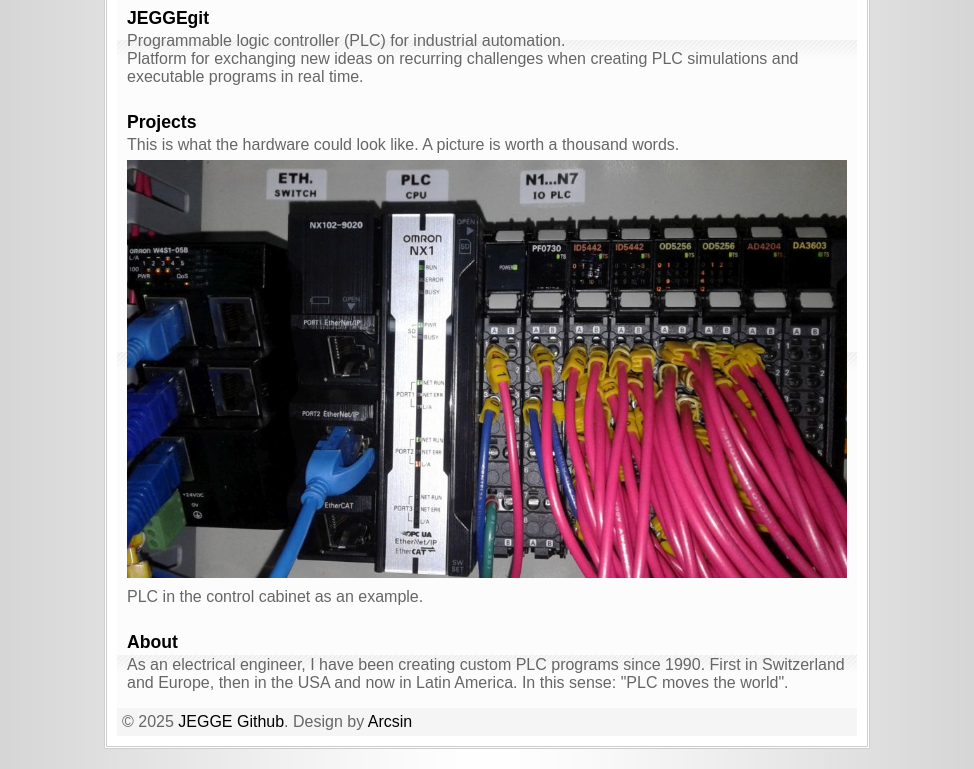
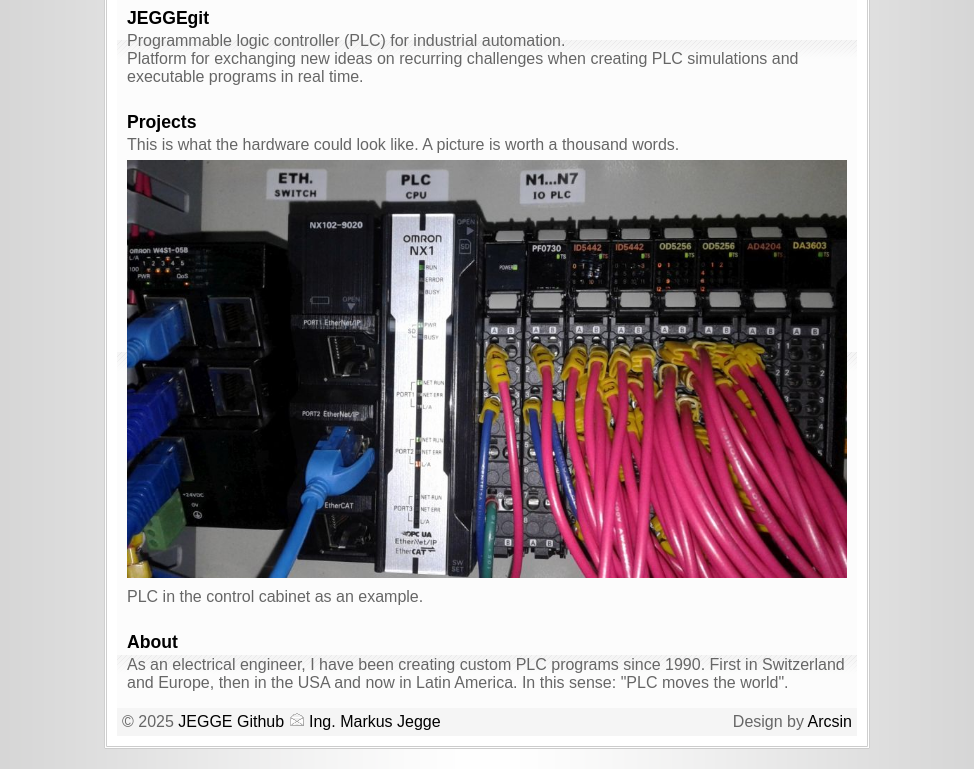
Before and after one commit to JEGGEgit/JEGGEgit.github.io, a plain HTML site: page index.htm in a window 1280 px wide. Shown: the part 377-1146 px from the top of the page, without its empty margins (153-1127 px from the left). Drawn offline with Linux system fonts and the light colour scheme.

Commit message:
Add files via upload

```diff
--- a/default.css
+++ b/default.css
@@ -97,3 +97,7 @@ body {
   background: #f5f5f5 none repeat scroll 0% 50%;
   color: #666666;
 }
+.footer span {
+  margin: 0px;
+  float: right;
+}
--- a/index.htm
+++ b/index.htm
@@ -8,14 +8,14 @@
 <meta name="author" content="Markus JEGGE"/>
 <link rel="stylesheet" type="text/css" href="default.css"/>
 <link rel="shortcut icon" type="image/x-icon" href="favicon.ico"/>
-<title>JEGGE Github</title>
+<title>JEGGE Github PLC programming</title>
 </head>
 <body>
 <div class="main">
 	<div class="container">
 		<div class="logo"><a href="index.htm"><span></span></a></div>
 		<div class="menu">
-			<a href="#JEGGEgit"><span>JEGGEgit</span></a>
+			<a href="https://github.com/JEGGEgit" title="JEGGE Github" target="_blank"><span>JEGGEgit</span></a>
 			<a href="#Projects"><span>Projects</span></a>
 			<a href="#About" id="last"><span>About</span></a>
 		</div>
@@ -49,7 +49,11 @@
         </p>
 			</div>
 		</div>
-		<div class="footer">&copy; 2025 <a href="index.htm">JEGGE Github</a>. Design by <a href="https://www.arcsin.se" title="Template from" target="_blank">Arcsin</a></div>
+		<div class="footer">&copy; 2025 <a href="https://github.com/JEGGEgit" title="JEGGE Github" target="_blank">JEGGE Github</a>
+      <img src="img/mail.gif" alt="email" title="email to" width="16" height="16" border="0" align="top">
+      <a href="&#109;&#097;&#105;&#108;&#116;&#111;&#058;&#105;&#110;&#103;&#046;&#109;&#097;&#114;&#107;&#117;&#115;&#046;&#106;&#101;&#103;&#103;&#101;&#064;&#103;&#109;&#097;&#105;&#108;&#046;&#099;&#111;&#109;" title="&#105;&#110;&#103;&#046;&#109;&#097;&#114;&#107;&#117;&#115;&#046;&#106;&#101;&#103;&#103;&#101;&#064;&#103;&#109;&#097;&#105;&#108;&#046;&#099;&#111;&#109;">Ing. Markus Jegge</a>
+      <span>Design by <a href="https://www.arcsin.se" title="this template made by" target="_blank">Arcsin</a></span>
+    </div>
 	</div>
 </div>
 </body>
```
